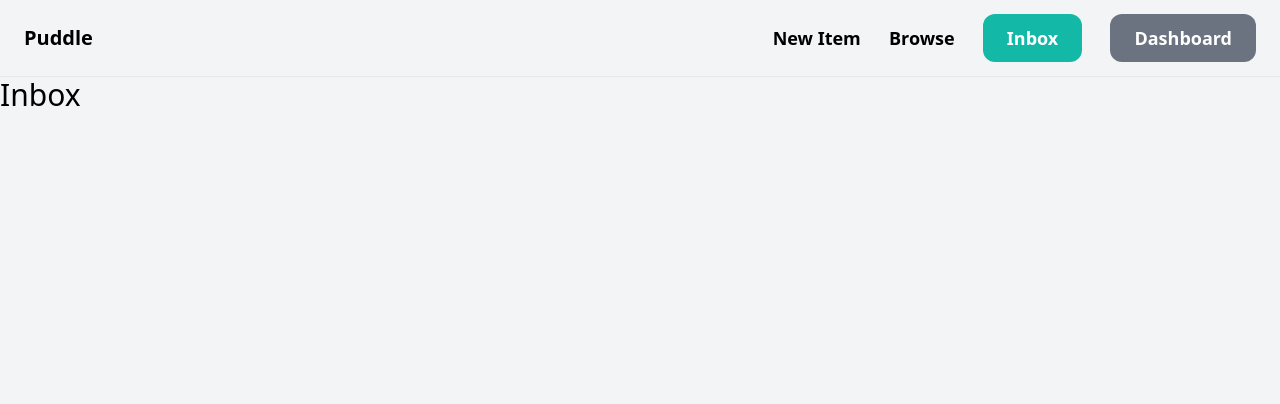
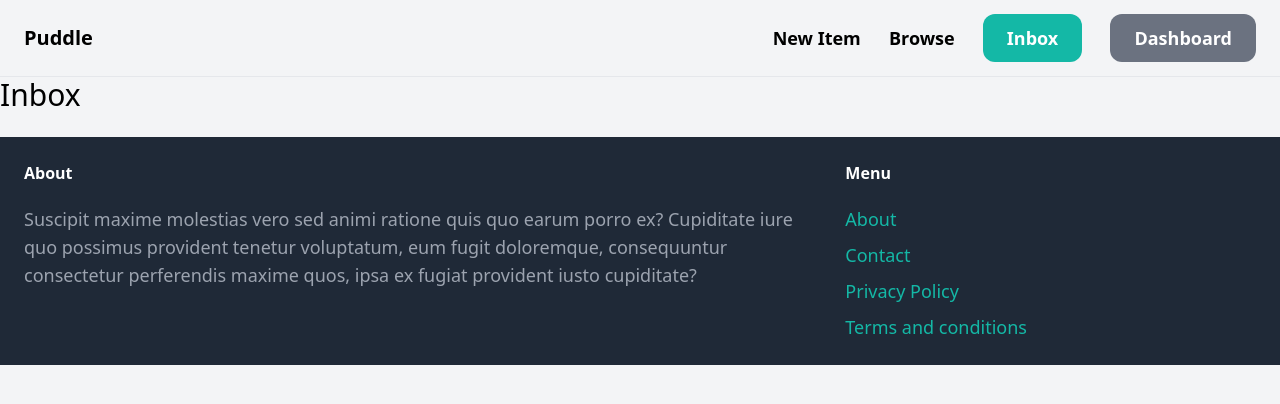
Before and after one commit to Rishi-Mishra0704/puddle, a Django app: page /conversation/ in a window 1280 px wide. Shown: the top 404 px of the page. Run offline with Django 4.2, Linux system fonts and the light colour scheme; the visitor is signed in with stand-in values (Sample User, id 1); data that the repository does not hold is empty; some libraries are stand-ins or nearby versions.

Commit message:
add responsive footer

```diff
--- a/templates/base.html
+++ b/templates/base.html
@@ -52,6 +52,24 @@
     <!-- Your Content -->
     {% block content %}{% endblock %}
 
+    <footer class="py-6 px-6 bg-gray-800">
+      <div class="md:flex justify-between text-white">
+          <div class="w-full md:w-2/3 pr-0 md:pr-10 mb-6 md:mb-0">
+              <h3 class="mb-5 font-semibold">About</h3>
+              <p class="text-lg text-gray-400">Suscipit maxime molestias vero sed animi ratione quis quo earum porro ex? Cupiditate iure quo possimus provident tenetur voluptatum, eum fugit doloremque, consequuntur consectetur perferendis maxime quos, ipsa ex fugiat provident iusto cupiditate?</p>
+          </div>
+          <div class="w-full md:w-1/3">
+              <h3 class="mb-5 font-semibold">Menu</h3>
+              <ul class="space-y-2">
+                  <li><a href="#" class="text-lg text-teal-500 hover:text-teal-700">About</a></li>
+                  <li><a href="{% url "contact" %}" class="text-lg text-teal-500 hover:text-teal-700">Contact</a></li>
+                  <li><a href="#" class="text-lg text-teal-500 hover:text-teal-700">Privacy Policy</a></li>
+                  <li><a href="#" class="text-lg text-teal-500 hover:text-teal-700">Terms and conditions</a></li>
+              </ul>
+          </div>
+      </div>
+  </footer>
+
     <script>
         // Toggle mobile navbar visibility
         const mobileNavbar = document.getElementById('mobileNavbar');
```
